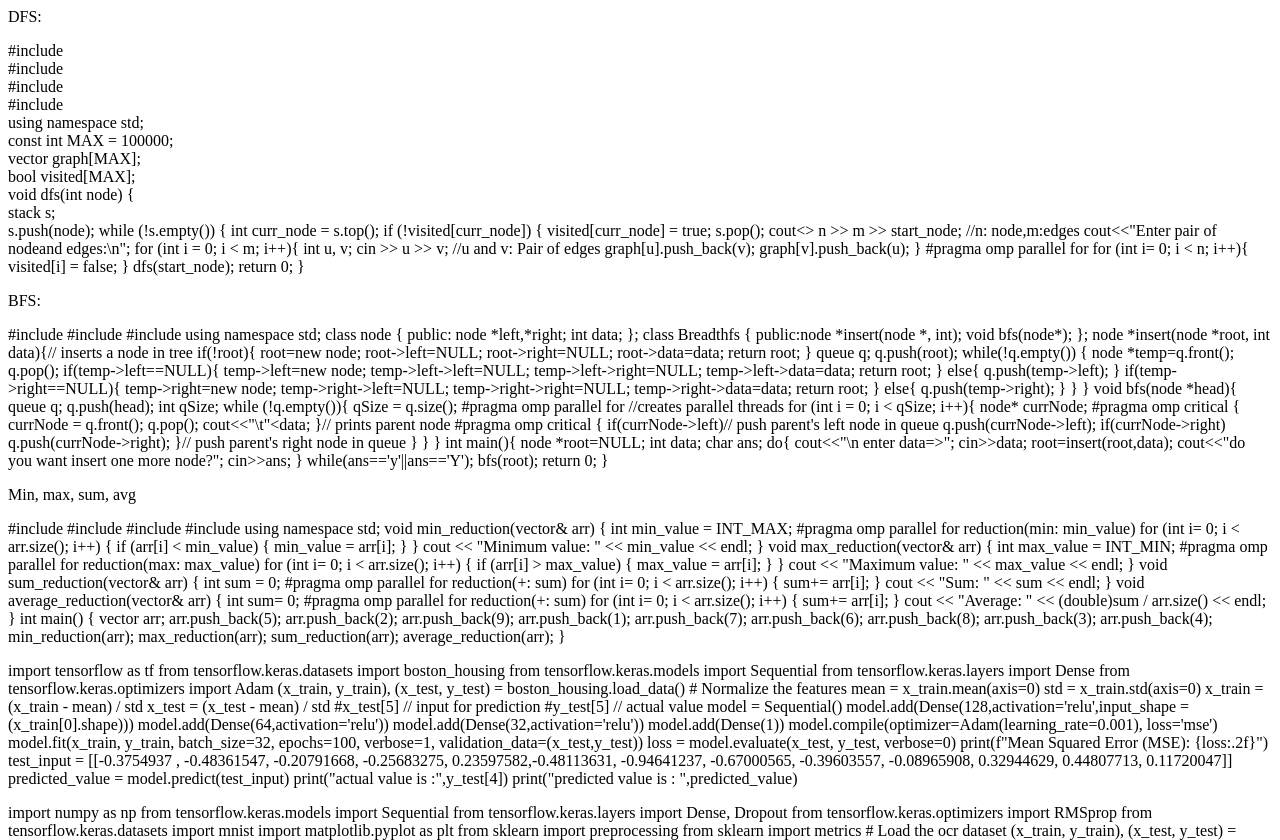
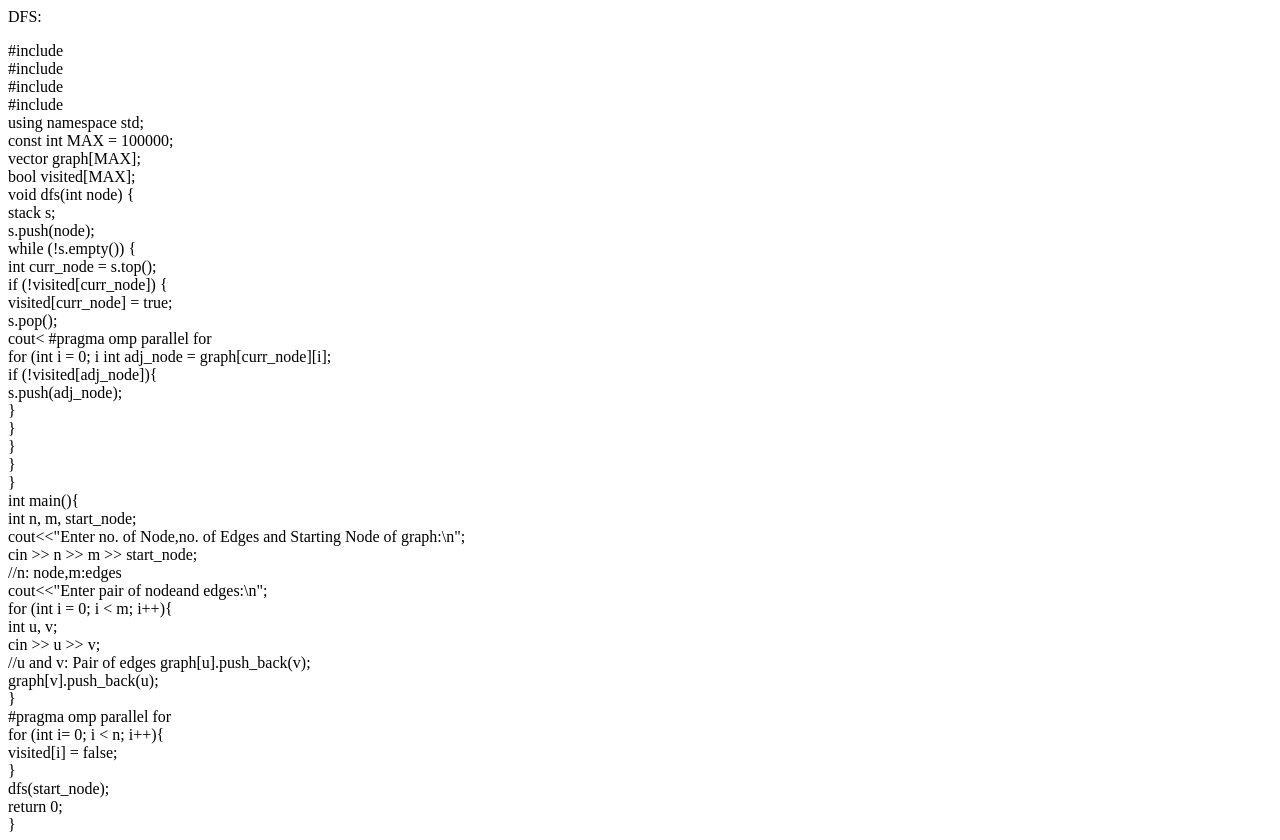
Before and after one commit to 30adi/LP5, a plain HTML site: page index.html in a window 1280 px wide. Shown: the top 840 px of the page. Drawn offline with Linux system fonts and the light colour scheme.

Commit message:
Update index.html

```diff
--- a/index.html
+++ b/index.html
@@ -15,194 +15,194 @@
 bool visited[MAX];<br>
 void dfs(int node) { <br>
     stack<int> s;<br>
-    s.push(node);
-    while (!s.empty()) {
-        int curr_node = s.top();
-        if (!visited[curr_node]) {
-            visited[curr_node] = true;
-            s.pop();
-            cout<<curr_node<<" ";
-            #pragma omp parallel for
-            for (int i = 0; i <graph[curr_node].size(); i++){
-                int adj_node = graph[curr_node][i];
-                if (!visited[adj_node]){
-                s.push(adj_node);
-                }
-            }
-        }
-    }
-}
-int main(){
-    int n, m, start_node;
-    cout<<"Enter no. of Node,no. of Edges and Starting Node of graph:\n";
-    cin >> n >> m >> start_node;
-    //n: node,m:edges
-    cout<<"Enter pair of nodeand edges:\n";
-    for (int i = 0; i < m; i++){
-        int u, v;
-        cin >> u >> v;
-    //u and v: Pair of edges graph[u].push_back(v);
-        graph[v].push_back(u);
-    }
-    #pragma omp parallel for
-    for (int i= 0; i < n; i++){
-        visited[i] = false;
-    }
-    dfs(start_node);
-    return 0;
-}
+    s.push(node);<br>
+    while (!s.empty()) { <br>
+        int curr_node = s.top();<br>
+        if (!visited[curr_node]) { <br>
+            visited[curr_node] = true;<br>
+            s.pop(); <br>
+            cout<<curr_node<<" ";<br>
+            #pragma omp parallel for<br>
+            for (int i = 0; i <graph[curr_node].size(); i++){ <br>
+                int adj_node = graph[curr_node][i]; <br>
+                if (!visited[adj_node]){<br>
+                s.push(adj_node);<br>
+                }<br>
+            }<br>
+        }<br>
+    }<br>
+}<br>
+int main(){ <br>
+    int n, m, start_node; <br>
+    cout<<"Enter no. of Node,no. of Edges and Starting Node of graph:\n";<br>
+    cin >> n >> m >> start_node;<br>
+    //n: node,m:edges <br>
+    cout<<"Enter pair of nodeand edges:\n";<br>
+    for (int i = 0; i < m; i++){ <br>
+        int u, v;<br>
+        cin >> u >> v;<br>
+    //u and v: Pair of edges graph[u].push_back(v);<br>
+        graph[v].push_back(u);<br>
+    }<br>
+    #pragma omp parallel for <br>
+    for (int i= 0; i < n; i++){ <br>
+        visited[i] = false;<br>
+    }<br>
+    dfs(start_node);<br>
+    return 0;<br>
+}<br>
                          </p>
-BFS:
+BFS:<br>
 <p>
-#include<iostream>
-#include<stdlib.h>
-#include<queue>
-using namespace std;
-class node {
-    public: node *left,*right;
-    int data;
-};
-class Breadthfs {
-    public:node *insert(node *, int);
-    void bfs(node*);
-};
-node *insert(node *root, int data){// inserts a node in tree
-    if(!root){
-        root=new node;
-        root->left=NULL;
-        root->right=NULL;
-        root->data=data;
-        return root;
-    }
-    queue<node *> q;
-    q.push(root);
-    while(!q.empty())
-    {
-        node *temp=q.front();
-        q.pop();
-        if(temp->left==NULL){
-            temp->left=new node;
-            temp->left->left=NULL;
-            temp->left->right=NULL;
-            temp->left->data=data;
-            return root;
-        }
-        else{
-            q.push(temp->left);
-        }
-        if(temp->right==NULL){
-            temp->right=new node;
-            temp->right->left=NULL;
-            temp->right->right=NULL;
-            temp->right->data=data;
-            return root;
-        }
-        else{
-            q.push(temp->right);
-        }
-    }
-}
-void bfs(node *head){
-    queue<node*> q;
-    q.push(head); int qSize;
-    while (!q.empty()){
-        qSize = q.size();
-        #pragma omp parallel for
-        //creates parallel threads
-        for (int i = 0; i < qSize; i++){
-            node* currNode;
-            #pragma omp critical
-            {
-                currNode = q.front(); q.pop();
-                cout<<"\t"<<currNode->data;
-            }// prints parent node
-            #pragma omp critical
-            {
-            if(currNode->left)// push parent's left node in queue
-                q.push(currNode->left);
-            if(currNode->right)
-                q.push(currNode->right);
-            }// push parent's right node in queue
-        }
-    }
-}
-int main(){
-    node *root=NULL;
-    int data;
-    char ans;
-    do{
-        cout<<"\n enter data=>"; cin>>data;
-        root=insert(root,data);
-        cout<<"do you want insert one more node?";
-        cin>>ans;
-    }
-    while(ans=='y'||ans=='Y');
-    bfs(root);
-    return 0;
-}
-    </p>
+#include<iostream><br>
+#include<stdlib.h> <br>
+#include<queue><br>
+using namespace std;<br>
+class node { <br>
+    public: node *left,*right; <br>
+    int data;<br>
+};<br>
+class Breadthfs { <br>
+    public:node *insert(node *, int); <br>
+    void bfs(node*);<br>
+};<br>
+node *insert(node *root, int data){// inserts a node in tree<br>
+    if(!root){<br>
+        root=new node; <br>
+        root->left=NULL;<br>
+        root->right=NULL;<br>
+        root->data=data;<br>
+        return root;<br>
+    }<br>
+    queue<node *> q;<br>
+    q.push(root); <br>
+    while(!q.empty())<br>
+    {<br>
+        node *temp=q.front();<br>
+        q.pop();<br>
+        if(temp->left==NULL){<br>
+            temp->left=new node;<br>
+            temp->left->left=NULL;<br>
+            temp->left->right=NULL;<br>
+            temp->left->data=data; <br>
+            return root;<br>
+        }<br>
+        else{<br>
+            q.push(temp->left);<br>
+        }<br>
+        if(temp->right==NULL){<br>
+            temp->right=new node;<br>
+            temp->right->left=NULL;<br>
+            temp->right->right=NULL; <br>
+            temp->right->data=data; <br>
+            return root;<br>
+        }<br>
+        else{<br>
+            q.push(temp->right);<br>
+        }<br>
+    }<br>
+}<br>
+void bfs(node *head){<br>
+    queue<node*> q;<br>
+    q.push(head); int qSize;<br>
+    while (!q.empty()){<br>
+        qSize = q.size(); <br>
+        #pragma omp parallel for<br>
+        //creates parallel threads <br>
+        for (int i = 0; i < qSize; i++){<br>
+            node* currNode;<br>
+            #pragma omp critical<br>
+            {<br>
+                currNode = q.front(); q.pop();<br>
+                cout<<"\t"<<currNode->data;<br>
+            }// prints parent node<br>
+            #pragma omp critical<br>
+            {<br>
+            if(currNode->left)// push parent's left node in queue<br>
+                q.push(currNode->left);<br>
+            if(currNode->right)<br>
+                q.push(currNode->right);<br>
+            }// push parent's right node in queue<br>
+        }<br>
+    }<br>
+}<br>
+int main(){<br>
+    node *root=NULL; <br>
+    int data; <br>
+    char ans;<br>
+    do{<br>
+        cout<<"\n enter data=>"; cin>>data;<br>
+        root=insert(root,data);<br>
+        cout<<"do you want insert one more node?";<br>
+        cin>>ans; <br>
+    }<br>
+    while(ans=='y'||ans=='Y'); <br>
+    bfs(root);<br>
+    return 0;<br>
+}<br>
+    </p><br>
 
 
 
 
-Min, max, sum, avg
-<p>#include <iostream>
-#include <vector>
-#include <omp.h>
-#include <climits>
-using namespace std;
-void min_reduction(vector<int>& arr) {
-    int min_value = INT_MAX;
-    #pragma omp parallel for reduction(min: min_value)
-    for (int i= 0; i < arr.size(); i++) {
-        if (arr[i] < min_value) {
-            min_value = arr[i];
-        }
+Min, max, sum, avg<br>
+<p>#include <iostream><br>
+#include <vector><br>
+#include <omp.h> <br>
+#include <climits> <br>
+using namespace std;<br>
+void min_reduction(vector<int>& arr) {<br>
+    int min_value = INT_MAX;<br>
+    #pragma omp parallel for reduction(min: min_value) <br>
+    for (int i= 0; i < arr.size(); i++) { <br>
+        if (arr[i] < min_value) {<br>
+            min_value = arr[i];<br>
+        }<br>
+    }<br>
+    cout << "Minimum value: " << min_value << endl;<br>
+}<br>
+void max_reduction(vector<int>& arr) {<br>
+    int max_value = INT_MIN;<br>
+    #pragma omp parallel for reduction(max: max_value) <br>
+    for (int i= 0; i < arr.size(); i++) { <br>
+        if (arr[i] > max_value) {<br>
+            max_value = arr[i];<br>
+        }<br>
+    }<br>
+    cout << "Maximum value: " << max_value << endl;<br>
+}<br>
+void sum_reduction(vector<int>& arr) {<br>
+    int sum = 0;<br>
+    #pragma omp parallel for reduction(+: sum) <br>
+    for (int i= 0; i < arr.size(); i++) { <br>
+        sum+= arr[i];<br>
     }
-    cout << "Minimum value: " << min_value << endl;
-}
-void max_reduction(vector<int>& arr) {
-    int max_value = INT_MIN;
-    #pragma omp parallel for reduction(max: max_value)
-    for (int i= 0; i < arr.size(); i++) {
-        if (arr[i] > max_value) {
-            max_value = arr[i];
-        }
+    cout << "Sum: " << sum << endl;<br>
+}<br>
+void average_reduction(vector<int>& arr) { <br>
+    int sum= 0;<br>
+    #pragma omp parallel for reduction(+: sum) <br>
+    for (int i= 0; i < arr.size(); i++) { <br>
+        sum+= arr[i];<br>
     }
-    cout << "Maximum value: " << max_value << endl;
-}
-void sum_reduction(vector<int>& arr) {
-    int sum = 0;
-    #pragma omp parallel for reduction(+: sum)
-    for (int i= 0; i < arr.size(); i++) {
-        sum+= arr[i];
-    }
-    cout << "Sum: " << sum << endl;
-}
-void average_reduction(vector<int>& arr) {
-    int sum= 0;
-    #pragma omp parallel for reduction(+: sum)
-    for (int i= 0; i < arr.size(); i++) {
-        sum+= arr[i];
-    }
-    cout << "Average: " << (double)sum / arr.size() << endl;
-}
-int main() {
-    vector<int> arr;
-    arr.push_back(5);
-    arr.push_back(2);
-    arr.push_back(9);
-    arr.push_back(1);
-    arr.push_back(7);
-    arr.push_back(6);
-    arr.push_back(8);
-    arr.push_back(3);
-    arr.push_back(4);
-    min_reduction(arr);
-    max_reduction(arr);
-    sum_reduction(arr);
-    average_reduction(arr);
-}
+    cout << "Average: " << (double)sum / arr.size() << endl;<br>
+}<br>
+int main() {<br>
+    vector<int> arr; <br>
+    arr.push_back(5); <br>
+    arr.push_back(2); <br>
+    arr.push_back(9); <br>
+    arr.push_back(1); <br>
+    arr.push_back(7); <br>
+    arr.push_back(6); <br>
+    arr.push_back(8); <br>
+    arr.push_back(3); <br>
+    arr.push_back(4);<br>
+    min_reduction(arr); <br>
+    max_reduction(arr);<br>
+    sum_reduction(arr); <br>
+    average_reduction(arr);<br><br>
+}<br>
 
 
 </p
```
